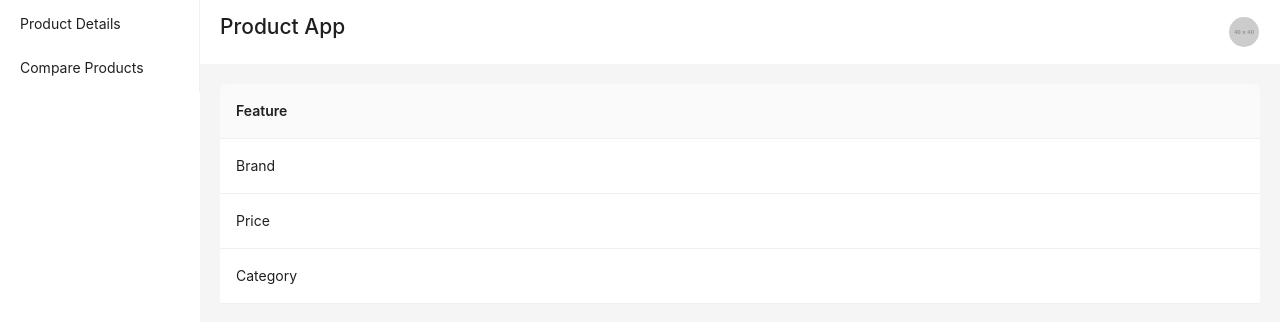
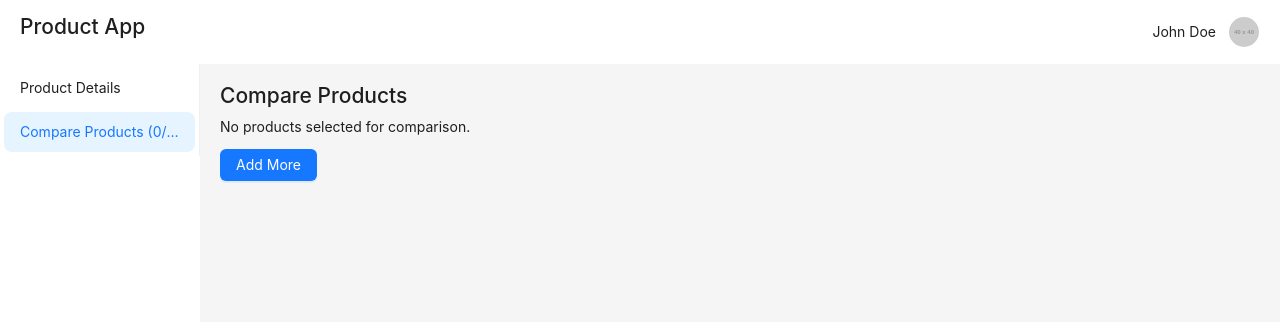
Before and after one commit to Mihirpndya/kycHub-App, a React (Vite) app: page /compare in a window 1280 px wide. Shown: the top 322 px of the page. Built offline with nearby package versions, Linux system fonts and the light colour scheme.

Commit message:
created a fully functional product comparer app added compare functionality

```diff
--- a/src/App.jsx
+++ b/src/App.jsx
@@ -1,7 +1,7 @@
 import { BrowserRouter as Router, Routes, Route } from "react-router-dom";
 import ProductDetails from "./pages/ProductDetails";
 import CompareProducts from "./pages/CompareProducts";
-import Layout from "./components/Layout";
+import Layout from "./Components/Layout";
 import { CompareProvider } from "./context/CompareContext";
 
 const App = () => {
--- a/src/Components/Layout.jsx
+++ b/src/Components/Layout.jsx
@@ -7,9 +7,10 @@ const { Content } = AntLayout;
 const Layout = ({ children }) => {
 	return (
 		<AntLayout style={{ minHeight: "100vh" }}>
+			<Navbar />
+
+			<AntLayout>
 				<Sidebar />
-            <AntLayout>
-                <Navbar />
 				<Content style={{ padding: "20px" }}>{children}</Content>
 			</AntLayout>
 		</AntLayout>
--- a/src/Components/Navbar.jsx
+++ b/src/Components/Navbar.jsx
@@ -3,12 +3,23 @@ import { Layout, Avatar } from "antd";
 const { Header } = Layout;
 
 const Navbar = () => {
-    return (
-        <Header style={{ background: "#fff", padding: "0 20px", display: "flex", justifyContent: "space-between", alignItems: "center" }}>
-            <h2>Product App</h2>
-            <Avatar src="https://via.placeholder.com/40" />
-        </Header>
-    );
+	return (
+		<Header
+			style={{
+				background: "#fff",
+				padding: "0 20px",
+				display: "flex",
+				justifyContent: "space-between",
+				alignItems: "center",
+			}}
+		>
+			<h2>Product App</h2>
+			<div style={{ display: "flex", alignItems: "center", gap: "12px" }}>
+				<div>John Doe</div>
+				<Avatar src="https://placehold.co/40" />
+			</div>
+		</Header>
+	);
 };
 
 export default Navbar;
--- a/src/Components/ProductTable.jsx
+++ b/src/Components/ProductTable.jsx
@@ -1,41 +1,63 @@
 import { useState, useEffect, useContext } from "react";
-import { Table, Button } from "antd";
+import { Table, Button, Spin } from "antd";
 import { CompareContext } from "../context/CompareContext";
 
-const ProductTable = () => {
+const ProductTable = ({ filterOut = [] }) => {
 	const { compareList, addToCompare } = useContext(CompareContext);
 	const [products, setProducts] = useState([]);
+	const [loading, setLoading] = useState(true);
 
 	useEffect(() => {
-        const mockProducts = [
-            { id: 1, name: "iPhone 15", brand: "Apple", price: 999, category: "Smartphone" },
-            { id: 2, name: "Galaxy S23", brand: "Samsung", price: 899, category: "Smartphone" },
-            { id: 3, name: "Pixel 7", brand: "Google", price: 799, category: "Smartphone" }
-        ];
-        setProducts(mockProducts);
-    }, []);
+		setLoading(true);
+		fetch("https://dummyjson.com/products")
+			.then((res) => res.json())
+			.then((data) => {
+				// Exclude products already in compareList
+				const filteredProducts = data.products.filter(
+					(product) => !filterOut.some((p) => p.id === product.id)
+				);
+				setProducts(filteredProducts);
+				setLoading(false);
+			})
+			.catch(() => setLoading(false));
+	}, [filterOut]);
 
 	const columns = [
-        { title: "Name", dataIndex: "name", key: "name" },
-        { title: "Brand", dataIndex: "brand", key: "brand" },
-        { title: "Price", dataIndex: "price", key: "price", sorter: (a, b) => a.price - b.price },
-        { title: "Category", dataIndex: "category", key: "category" },
+		{ title: "Title", dataIndex: "title", key: "title" },
+		{ title: "Features", dataIndex: "description", key: "description" },
+		{
+			title: "Price",
+			dataIndex: "price",
+			key: "price",
+			sorter: (a, b) => a.price - b.price,
+		},
+		{
+			title: "Brand",
+			dataIndex: "brand",
+			key: "brand",
+		},
 		{
 			title: "Action",
 			key: "action",
 			render: (_, product) => (
 				<Button
 					type="primary"
-                    disabled={compareList.some(p => p.id === product.id)}
 					onClick={() => addToCompare(product)}
 				>
 					Compare
 				</Button>
-            )
-        }
+			),
+		},
 	];
 
-    return <Table dataSource={products} columns={columns} pagination />;
+	return loading ? (
+		<div className="flex items-center justify-center mt-8">
+			<Spin size="large" />
+			<p className="ml-2 text-gray-600">Loading products...</p>
+		</div>
+	) : (
+		<Table dataSource={products} columns={columns} pagination rowKey="id" />
+	);
 };
 
 export default ProductTable;
--- a/src/Components/Sidebar.jsx
+++ b/src/Components/Sidebar.jsx
@@ -1,17 +1,54 @@
-import { Layout, Menu } from "antd";
-import { Link } from "react-router-dom";
+import { Layout, Menu, Button, Badge } from "antd";
+import { Link, useLocation } from "react-router-dom";
+import { ShoppingOutlined } from "@ant-design/icons";
+import { useContext } from "react";
+import { CompareContext } from "../context/CompareContext";
+import { useNavigate } from "react-router-dom";
 
 const { Sider } = Layout;
 
 const Sidebar = () => {
+	const location = useLocation();
+	const currentPath = location.pathname;
+	const { compareList } = useContext(CompareContext);
+	const navigate = useNavigate();
+	const MAX_COMPARE_ITEMS = 4;
+
+	// Determine which menu item should be selected based on the current path
+	const getSelectedKey = () => {
+		if (currentPath === "/") return "1";
+		if (currentPath === "/compare") return "2";
+		return "";
+	};
+
+	const handleRedirectToCompare = () => {
+		if (compareList.length > 0) {
+			navigate("/compare");
+		} else {
+			notification.info({
+				message: "No products to compare",
+				description: "Please add at least one product to the comparison list.",
+				placement: "top",
+				duration: 2,
+			});
+		}
+	};
+
 	const items = [
 		{ key: "1", label: <Link to="/">Product Details</Link> },
-        { key: "2", label: <Link to="/compare">Compare Products</Link> }
+		{
+			key: "2",
+			label: (
+				<Link to="/compare">
+					Compare Products ({compareList.length}/{MAX_COMPARE_ITEMS})
+				</Link>
+			),
+		},
 	];
 
 	return (
 		<Sider style={{ background: "#fff" }}>
-            <Menu mode="vertical" items={items} />
+			<Menu mode="vertical" items={items} selectedKeys={[getSelectedKey()]} />
 		</Sider>
 	);
 };
--- a/src/pages/CompareProducts.jsx
+++ b/src/pages/CompareProducts.jsx
@@ -1,33 +1,107 @@
-import { useContext } from "react";
+import { useState, useContext, useEffect } from "react";
+import { Button, Modal, notification } from "antd";
 import { CompareContext } from "../context/CompareContext";
-import { Table, Button } from "antd";
+import ProductTable from "../Components/ProductTable";
+
+const MAX_COMPARE_ITEMS = 4;
 
 const CompareProducts = () => {
-    const { compareList, removeFromCompare } = useContext(CompareContext);
+	const { compareList, removeFromCompare } = useContext(CompareContext);
+	const [isModalOpen, setIsModalOpen] = useState(false);
 
-    const columns = [
-        { title: "Feature", dataIndex: "feature", key: "feature" },
-        ...compareList.map((product) => ({
-            title: product.name,
-            dataIndex: product.id,
-            key: product.id
-        }))
-    ];
+	// Effect to auto-close the modal when max items are added
+	useEffect(() => {
+		if (compareList.length >= MAX_COMPARE_ITEMS && isModalOpen) {
+			setIsModalOpen(false);
+			notification.success({
+				message: "Comparison Limit Reached",
+				description: `You can compare up to ${MAX_COMPARE_ITEMS} products at once.`,
+				placement: "top",
+				duration: 3,
+			});
+		}
+	}, [compareList, isModalOpen]);
 
-    const data = [
-        { key: "brand", feature: "Brand", ...Object.fromEntries(compareList.map(p => [p.id, p.brand])) },
-        { key: "price", feature: "Price", ...Object.fromEntries(compareList.map(p => [p.id, `$${p.price}`])) },
-        { key: "category", feature: "Category", ...Object.fromEntries(compareList.map(p => [p.id, p.category])) }
-    ];
+	return (
+		<div className="p-4">
+			<h2 className="text-xl font-semibold mb-4">Compare Products</h2>
 
-    return (
-        <>
-            <Table dataSource={data} columns={columns} pagination={false} />
-            {compareList.map(product => (
-                <Button key={product.id} onClick={() => removeFromCompare(product.id)}>Remove {product.name}</Button>
-            ))}
-        </>
-    );
+			{compareList.length === 0 ? (
+				<p>No products selected for comparison.</p>
+			) : (
+				<div className="overflow-x-auto">
+					<table className="min-w-full border border-gray-200">
+						<thead>
+							<tr className="bg-gray-100">
+								<th className="p-2">Attribute</th>
+								{compareList.map((product) => (
+									<th key={product.id} className="p-2">
+										{product.title}
+									</th>
+								))}
+							</tr>
+						</thead>
+						<tbody >
+							{[
+								"description",
+								"price",
+								"discountPercentage",
+								"brand",
+								"category",
+							].map((attribute) => (
+								<tr key={attribute} className="border-t">
+									<td className="p-2 font-semibold capitalize">
+										{attribute.replace(/([A-Z])/g, " $1")}
+									</td>
+									{compareList.map((product) => (
+										<td key={product.id} className="p-2">
+											{attribute === "price"
+												? `$${product[attribute]}`
+												: product[attribute] || "N/A"}
+										</td>
+									))}
+								</tr>
+							))}
+							<tr className="border-t">
+								<td className="p-2 font-semibold">Actions</td>
+								{compareList.map((product) => (
+									<td key={product.id} className="p-2">
+										<Button
+											type="danger"
+											onClick={() => removeFromCompare(product.id)}
+										>
+											Remove
+										</Button>
+									</td>
+								))}
+							</tr>
+						</tbody>
+					</table>
+				</div>
+			)}
+
+			<Button
+				type="primary"
+				className="mt-4"
+				onClick={() => setIsModalOpen(true)}
+				disabled={compareList.length >= MAX_COMPARE_ITEMS}
+			>
+				Add More
+			</Button>
+
+			<Modal
+				open={isModalOpen}
+				onCancel={() => setIsModalOpen(false)}
+				footer={null}
+				title="Add Products"
+				width={800}
+			>
+				<div className="max-h-[400px] overflow-y-auto">
+					<ProductTable filterOut={compareList} />
+				</div>
+			</Modal>
+		</div>
+	);
 };
 
 export default CompareProducts;
--- a/src/pages/ProductDetails.jsx
+++ b/src/pages/ProductDetails.jsx
@@ -1,7 +1,120 @@
-import ProductTable from "../components/ProductTable";
+import { useState, useEffect, useContext, useMemo } from "react";
+import { Table, Button, Skeleton, notification } from "antd";
+import { CompareContext } from "../context/CompareContext";
+import { useNavigate } from "react-router-dom";
 
 const ProductDetails = () => {
-    return <ProductTable />;
+	const { compareList, addToCompare, removeFromCompare } = useContext(CompareContext);
+	const [products, setProducts] = useState([]);
+	const [loading, setLoading] = useState(true);
+	const navigate = useNavigate();
+
+	useEffect(() => {
+		const fetchData = async () => {
+			try {
+				setLoading(true);
+				const response = await fetch("https://dummyjson.com/products?limit=20");
+				const data = await response.json();
+				setProducts(data.products);
+			} catch (error) {
+				notification.error({ message: "Error fetching products", description: error.message });
+			} finally {
+				setLoading(false);
+			}
+		};
+
+		const timeout = setTimeout(fetchData, 500);
+		return () => clearTimeout(timeout);
+	}, []);
+
+	const handleCompare = (product) => {
+		if (compareList.some((p) => p.id === product.id)) {
+			removeFromCompare(product.id);
+		} else if (compareList.length < 4) {
+			addToCompare(product);
+			setTimeout(() => navigate("/compare"), 300);
+		}
+	};
+
+	const columns = useMemo(
+		() => [
+			{
+				title: "Title",
+				dataIndex: "title",
+				key: "title",
+				render: (text) => <div style={{ padding: "12px" }}>{text}</div>,
+			},
+			{
+				title: "Description",
+				dataIndex: "description",
+				key: "description",
+				render: (text) => <div style={{ padding: "12px" }}>{text}</div>,
+			},
+			{
+				title: "Price ($)",
+				dataIndex: "price",
+				key: "price",
+				sorter: (a, b) => a.price - b.price,
+				render: (price) => <div style={{ padding: "12px" }}>${price.toFixed(2)}</div>,
+			},
+			{
+				title: "Discount (%)",
+				dataIndex: "discountPercentage",
+				key: "discountPercentage",
+				sorter: (a, b) => a.discountPercentage - b.discountPercentage,
+				render: (discount) => <div style={{ padding: "12px" }}>{discount.toFixed(1)}%</div>,
+			},
+			{
+				title: "Brand",
+				dataIndex: "brand",
+				key: "brand",
+				render: (brand) => <div style={{ padding: "12px" }}>{brand}</div>,
+			},
+			{
+				title: "Action",
+				key: "action",
+				render: (_, product) => (
+					<div style={{ padding: "12px" }}>
+						<Button
+							type={compareList.some((p) => p.id === product.id) ? "default" : "primary"}
+							disabled={compareList.length >= 4 && !compareList.some((p) => p.id === product.id)}
+							onClick={() => handleCompare(product)}
+						>
+							{compareList.some((p) => p.id === product.id) ? "Remove" : "Compare"}
+						</Button>
+					</div>
+				),
+			},
+		],
+		[compareList]
+	);
+
+	return (
+		<div className="p-4">
+			<h2 className="text-xl font-semibold mb-4">Product List</h2>
+			{loading ? (
+				<div className="grid grid-cols-1 sm:grid-cols-2 lg:grid-cols-3 gap-4">
+					{Array.from({ length: 6 }).map((_, index) => (
+						<Skeleton key={index} active />
+					))}
+				</div>
+			) : (
+				<div className="max-h-[500px] overflow-auto border rounded-lg shadow-md">
+					<Table
+						dataSource={products}
+						columns={columns}
+						rowKey="id"
+						pagination={{ pageSize: 5 }}
+						bordered
+						// Highlighting rows for products in the compare list
+						rowClassName={(record) =>
+							compareList.some((p) => p.id === record.id) ? "bg-blue-100 font-semibold" : ""
+						}
+					/>
+				</div>
+			)}
+		</div>
+	);
 };
 
 export default ProductDetails;
```
Also changed, not shown: src/Components/CompareModal.jsx (deleted), src/Components/CompareTable.jsx (deleted), src/index.css (line endings or trailing spaces). Lines whose indentation alone changed are shown as unchanged.
